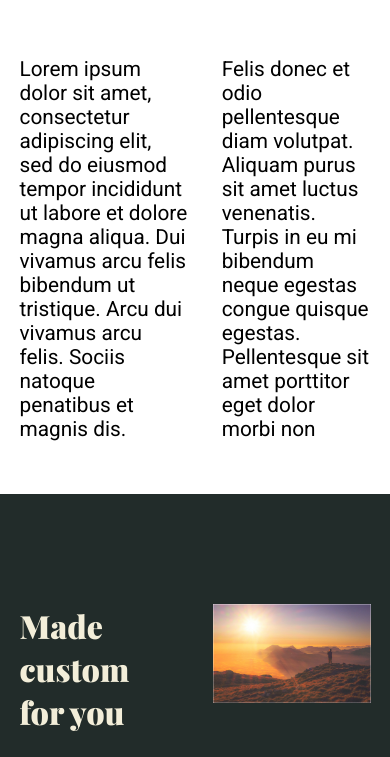
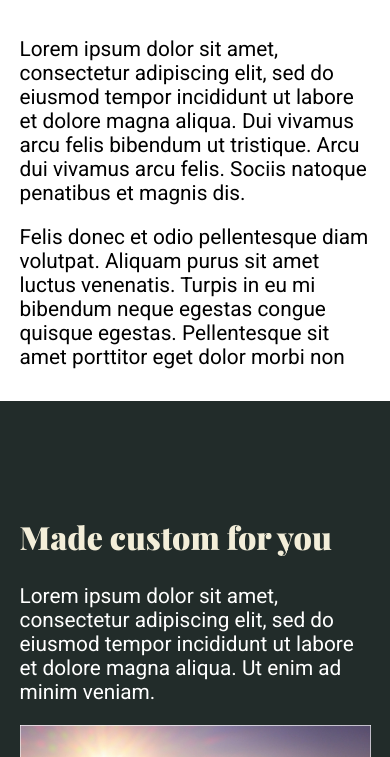
Before and after one commit to Anthony-Heredia-Garcia/flexbox-challenge-04, a plain HTML site: page index.html in a window 390 px wide. Shown: the part 767-1524 px from the top of the page. Drawn offline with nearby package versions, Linux system fonts and the light colour scheme.

Commit message:
added media query for small screens

```diff
--- a/styles.css
+++ b/styles.css
@@ -113,3 +113,15 @@ body {
 /* img {
   width: 45%;
 } */
+
+@media (max-width: 500px) {
+  .text,
+  .article-container {
+    display: block;
+  }
+
+  .title-and-descript,
+  .image-container {
+    width: 100%;
+  }
+}
```
